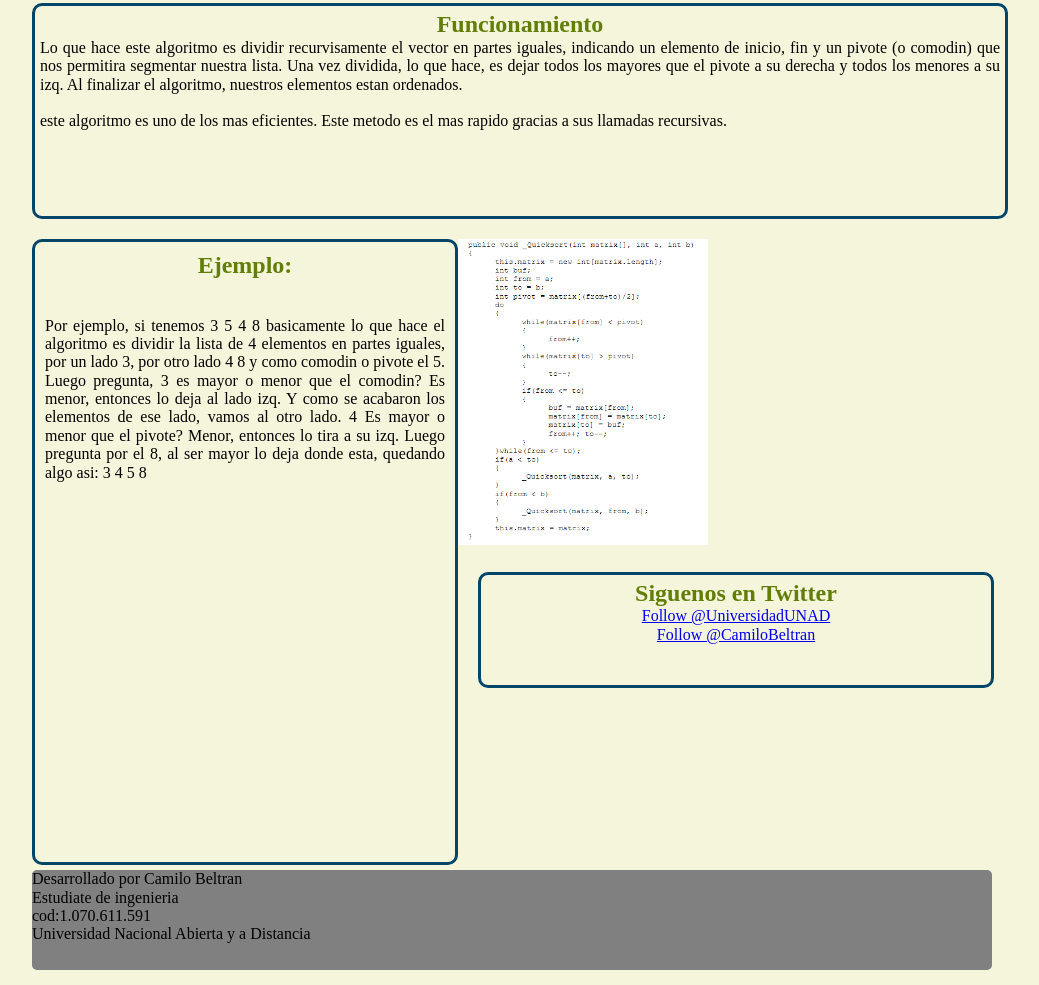
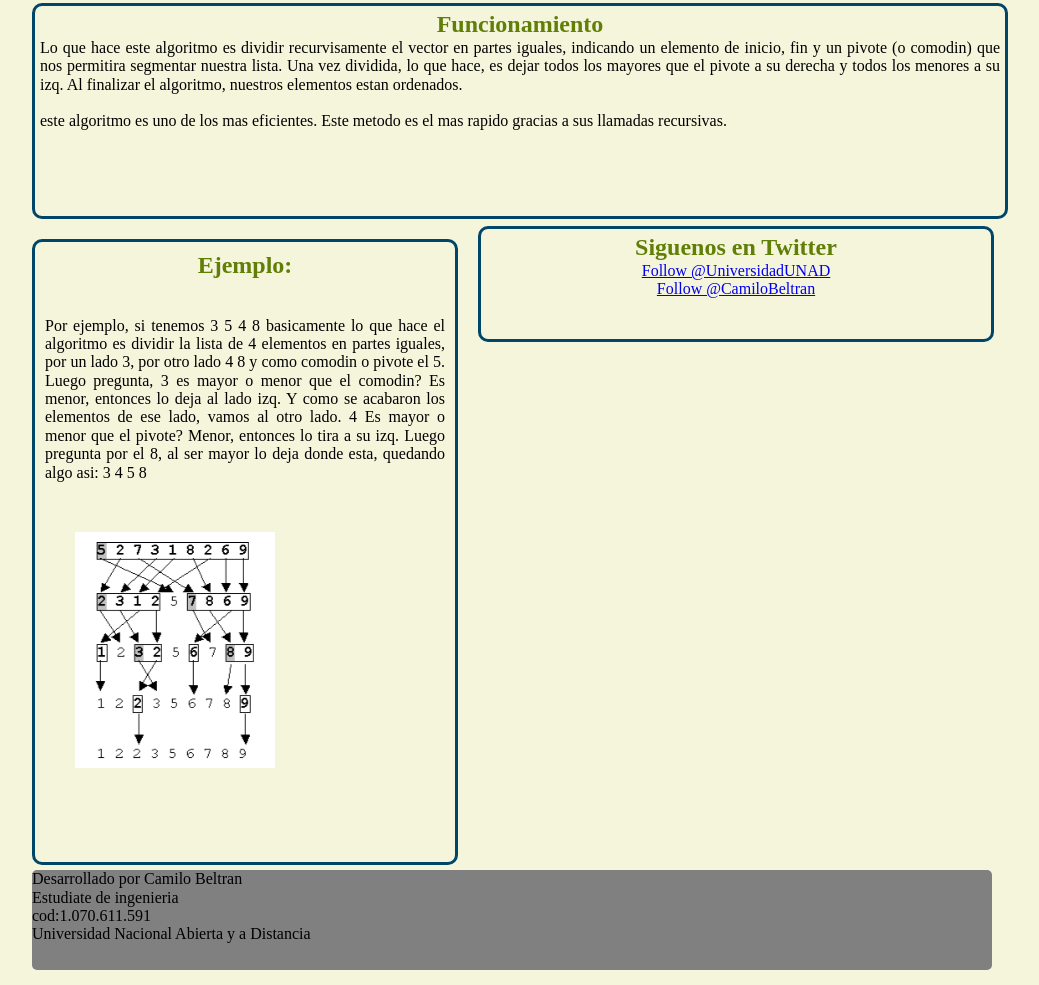
Before and after one commit to CamiloBeltran24/Mi_primera_pagina, a plain HTML site: page Quicksort.html in a window 1280 px wide. Shown: the part 287-1272 px from the top of the page, without its empty margins (96-1135 px from the left). Drawn offline with Linux system fonts and the light colour scheme; files whose address does not match are found by name.

Commit message:
commit 6
insercion ultima lectura.

```diff
--- a/Quicksort.html
+++ b/Quicksort.html
@@ -74,9 +74,9 @@
 					<p>
 						Por ejemplo, si tenemos 3 5 4 8 basicamente lo que hace el algoritmo es dividir la lista de 4 elementos en partes iguales, por un lado 3, por otro lado 4 8 y como comodin o pivote el 5. Luego pregunta, 3 es mayor o menor que el comodin? Es menor, entonces lo deja al lado izq. Y como se acabaron los elementos de ese lado, vamos al otro lado. 4 Es mayor o menor que el pivote? Menor, entonces lo tira a su izq. Luego pregunta por el 8, al ser mayor lo deja donde esta, quedando algo asi: 3 4 5 8
 					</p>
+					<img id="imgq" src="imagenes/ulustracionquick.png" alt="ejemplo">
 				</article>
 			</section>
-		<img id="imgq" src="imagenes/quicksort.png" alt="ejemplo">
 
 		<aside id="seguir">
 			<center>
--- a/css/estilo.css
+++ b/css/estilo.css
@@ -216,5 +216,12 @@ footer{
 }
 #imgq{
 	float: left;
-	width: ;
+	width:200px;
+	margin: 30px;
+	text-align: center;
+
+
 }
+imgq2{
+
+}
```
Also changed, not shown: in&sel.html (+1 -1 lines), imagenes/ulustracionquick.png (added).
